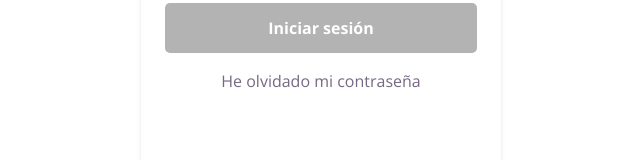
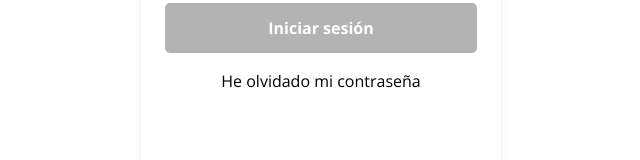
Before and after one commit to sync-ideas/project-frontend, a Next.js app: page /login in a window 1280 px wide. Shown: the part 487-647 px from the top of the page, without its empty margins (319-959 px from the left). Built offline with nearby package versions, Linux system fonts and the light colour scheme.

Commit message:
Arreglo de estilos del componente

```diff
--- a/src/app/components/LinkComponent/LinkComponentCustom.tsx
+++ b/src/app/components/LinkComponent/LinkComponentCustom.tsx
@@ -10,13 +10,9 @@ interface LinkProps {
 }
 
 const LinkComponent: React.FC<LinkProps> = (props) => {
-  const textColor = `text-${props.textColor}`;
-  const decorationColor = `hover:decoration-${props.decorationColor}`;
-  const textColorHover = `hover:text-${props.textColorHover}`;
-
   return (
     <Link
-      className={`text-base leading-snug hover:underline-offset-4 hover:underline hover:decoration-4 transition-all duration-300 ${textColor} ${decorationColor} ${textColorHover}`}
+      className={`text-base leading-snug hover:underline-offset-4 hover:underline hover:decoration-4 transition-all duration-300 ${props.textColor} ${props.decorationColor} ${props.textColorHover}`}
       href={props.link}
     >
       {props.text}
```
